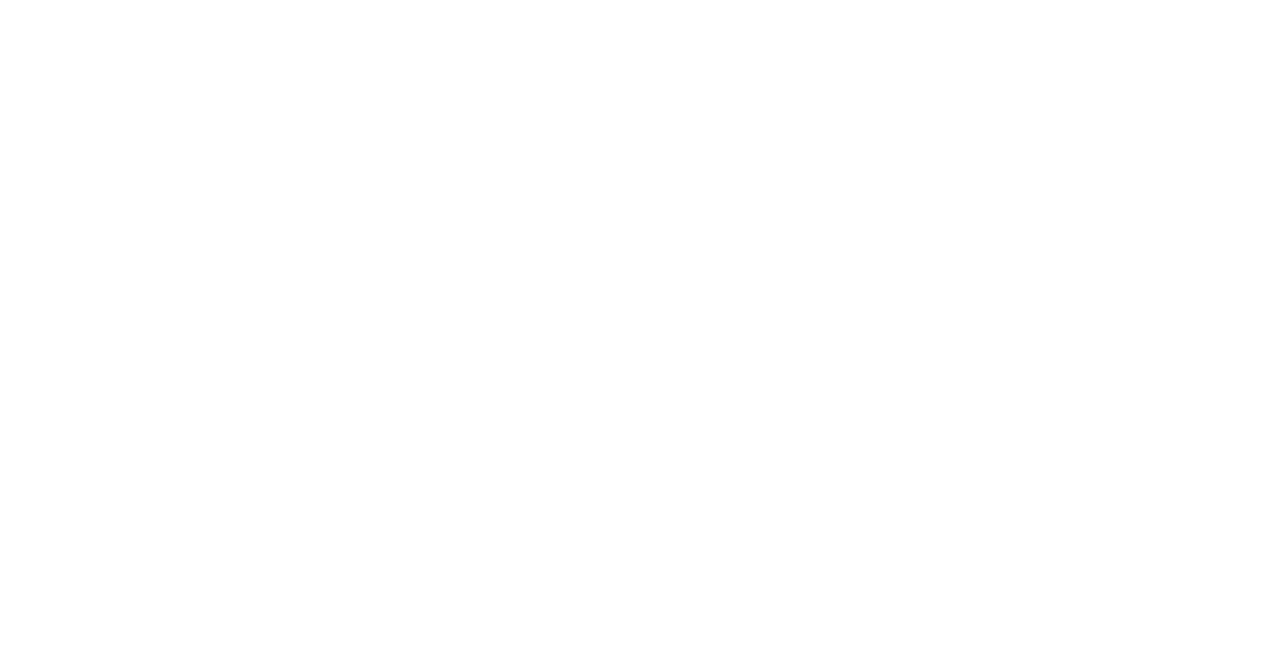
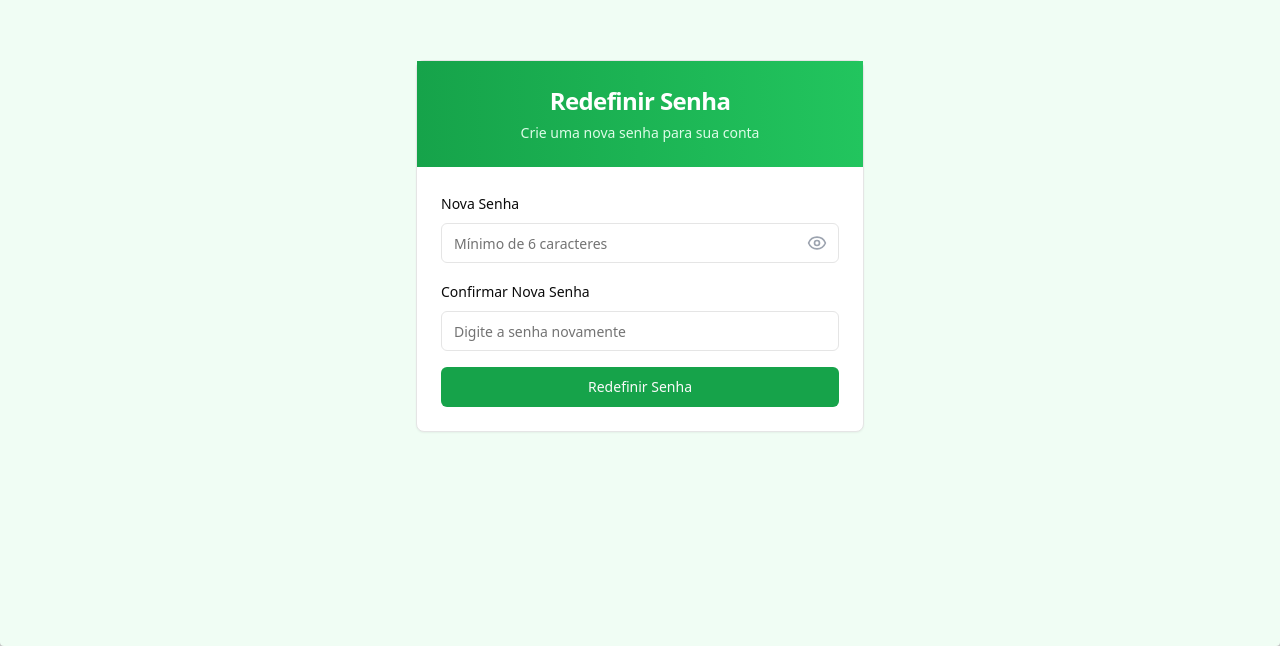
Before and after one commit to AprovaUFC/portalProfessor, a React (Vite) app: page /reset-password in a window 1280 px wide. Before the commit this address had no page. Shown: the part 154-800 px from the top of the page. Built offline with nearby package versions, Linux system fonts and the light colour scheme.

Commit message:
feat: Redefinicao de senha

```diff
--- /dev/null
+++ b/src/Pages/ResetSenha/ResetSenha.tsx
@@ -0,0 +1,160 @@
+import { useState } from "react"
+import { useSearchParams } from "react-router-dom" // Certifique-se de estar usando a versão correta
+import { motion } from "framer-motion"
+import { Card, CardContent, CardDescription, CardHeader, CardTitle } from "@/components/ui/card"
+import { Button } from "@/components/ui/button"
+import { Input } from "@/components/ui/input"
+import { Label } from "@/components/ui/label"
+import { Alert, AlertDescription, AlertTitle } from "@/components/ui/alert"
+import { Eye, EyeOff, AlertCircle, CheckCircle2 } from "lucide-react"
+import { toast, ToastContainer } from 'react-toastify'
+import 'react-toastify/dist/ReactToastify.css'
+import { supabase } from "@/lib/supabase" // Ajuste o caminho da importação do Supabase
+
+const fadeInUp = {
+  initial: { opacity: 0, y: 20 },
+  animate: { opacity: 1, y: 0 },
+  transition: { duration: 0.3 }
+}
+
+export default function ResetSenha() {
+  const [novaSenha, setNovaSenha] = useState("")
+  const [confirmarSenha, setConfirmarSenha] = useState("")
+  const [mostrarSenha, setMostrarSenha] = useState(false)
+  const [erro, setErro] = useState<string | null>(null)
+  const [sucesso, setSucesso] = useState(false)
+
+  const [searchParams] = useSearchParams() // O primeiro valor é o URLSearchParams
+  const token = searchParams.get('token') // Usar o método get no searchParams para pegar o token da URL
+  const email = searchParams.get('email') // Capturando o e-mail da URL para o processo de verificação
+  console.log(token)
+  console.log(email)
+  const validarSenha = (senha: string) => {
+    return senha.length >= 6
+  }
+
+  const handleSubmit = async (e: React.FormEvent) => {
+    e.preventDefault()
+    setErro(null)
+    setSucesso(false)
+
+    if (!validarSenha(novaSenha)) {
+      setErro("A senha deve ter pelo menos 6 caracteres.")
+      return
+    }
+
+    if (novaSenha !== confirmarSenha) {
+      setErro("As senhas não coincidem.")
+      return
+    }
+
+    // Verifica se o token e o e-mail estão presentes
+    if (!token || !email) {
+      setErro("Token de redefinição ou e-mail não encontrado.")
+      return
+    }
+
+    // Verificando o token de recuperação
+    const { error: verifyError } = await supabase.auth.verifyOtp({
+      type: 'recovery', // Tipo de OTP para redefinição de senha
+      token: token, // Token obtido da URL
+      email: email // E-mail do usuário
+    })
+
+
+    if (verifyError) {
+      setErro("Houve um erro ao validar o token. Por favor, tente novamente.")
+      console.error(verifyError)
+      return
+    }
+
+    // Atualizando a senha do usuário no Supabase
+    const { error: updateError } = await supabase.auth.updateUser({
+      password: novaSenha
+    })
+
+    if (updateError) {
+      setErro("Houve um erro ao redefinir sua senha. Por favor, tente novamente.")
+      console.error(updateError)
+    } else {
+      setSucesso(true)
+      toast.success("Senha redefinida com sucesso!")
+      setNovaSenha("")
+      setConfirmarSenha("")
+    }
+  }
+
+  return (
+    <div className="min-h-screen bg-green-50 rounded-sm shadow-black shadow-2xl p-4 flex items-center justify-center">
+      <motion.div
+        className="w-full max-w-md"
+        initial="initial"
+        animate="animate"
+        variants={fadeInUp}
+      >
+        <Card>
+          <CardHeader className="bg-gradient-to-r from-green-600 to-green-500">
+            <CardTitle className="text-2xl text-white text-center">Redefinir Senha</CardTitle>
+            <CardDescription className="text-green-100 text-center">
+              Crie uma nova senha para sua conta
+            </CardDescription>
+          </CardHeader>
+          <CardContent className="pt-6">
+            <form onSubmit={handleSubmit} className="space-y-4">
+              <div className="space-y-2">
+                <Label htmlFor="novaSenha">Nova Senha</Label>
+                <div className="relative">
+                  <Input
+                    id="novaSenha"
+                    type={mostrarSenha ? "text" : "password"}
+                    value={novaSenha}
+                    onChange={(e) => setNovaSenha(e.target.value)}
+                    required
+                    className="pr-10"
+                    placeholder="Mínimo de 6 caracteres"
+                  />
+                  <button
+                    type="button"
+                    onClick={() => setMostrarSenha(!mostrarSenha)}
+                    className="absolute inset-y-0 right-0 pr-3 flex items-center text-gray-400 hover:text-gray-600"
+                  >
+                    {mostrarSenha ? <EyeOff size={20} /> : <Eye size={20} />}
+                  </button>
+                </div>
+              </div>
+              <div className="space-y-2">
+                <Label htmlFor="confirmarSenha">Confirmar Nova Senha</Label>
+                <Input
+                  id="confirmarSenha"
+                  type="password"
+                  value={confirmarSenha}
+                  onChange={(e) => setConfirmarSenha(e.target.value)}
+                  required
+                  placeholder="Digite a senha novamente"
+                />
+              </div>
+              {erro && (
+                <Alert variant="destructive">
+                  <AlertCircle className="h-4 w-4" />
+                  <AlertTitle>Erro</AlertTitle>
+                  <AlertDescription>{erro}</AlertDescription>
+                </Alert>
+              )}
+              {sucesso && (
+                <Alert variant="default" className="bg-green-100 text-green-800 border-green-300">
+                  <CheckCircle2 className="h-4 w-4" />
+                  <AlertTitle>Sucesso</AlertTitle>
+                  <AlertDescription>Sua senha foi redefinida com sucesso.</AlertDescription>
+                </Alert>
+              )}
+              <Button type="submit" className="w-full bg-green-600 hover:bg-green-700">
+                Redefinir Senha
+              </Button>
+            </form>
+          </CardContent>
+        </Card>
+      </motion.div>
+      <ToastContainer position="bottom-right" autoClose={3000} />
+    </div>
+  )
+}
--- a/src/app/app.tsx
+++ b/src/app/app.tsx
@@ -4,6 +4,7 @@
 import PaginaGerenciarCadastros from '@/Pages/Geren_Cadastro/gerenc_cadastros';
 import PaginaNotas from '@/Pages/Notas/notas';
 import PerfilProfessor from '@/Pages/Perfil/perfil';
+import ResetSenha from '@/Pages/ResetSenha/ResetSenha';
 import AuthComponent from 'components/AuthComponent/AuthComponent';
 
 
@@ -49,6 +50,7 @@
             <PerfilProfessor/>
           </PrivateRoute>
         }></Route>
+        <Route path='/reset-password' element={<ResetSenha/>}></Route>
       </Routes>
     </Router>
   );
--- a/src/components/AuthComponent/AuthComponent.tsx
+++ b/src/components/AuthComponent/AuthComponent.tsx
@@ -24,7 +24,23 @@
     const [loginError,setLoginError] = useState('')
     const [registerError,setRegisterError] = useState('')
     const [showModal,setShowModal] = useState(false)
+    const [forgotPasswordModal, setForgotPasswordModal] = useState(false);
+    const [resetMessage, setResetMessage] = useState('');
     const navigate = useNavigate();
+
+
+    const handleForgotPassword = async (e: React.FormEvent<HTMLFormElement>) => {
+      e.preventDefault();
+      setResetMessage('');
+
+      const { error } = await supabase.auth.resetPasswordForEmail(email);
+      if (error) {
+        setResetMessage('Erro ao tentar recuperar senha. Verifique o email inserido.');
+      } else {
+        setResetMessage('Um email de recuperação foi enviado. Por favor, verifique sua caixa de entrada.');
+      }
+    };
+
 
     const handleLogin = async (e: React.FormEvent<HTMLFormElement>) => {
       e.preventDefault();
@@ -187,6 +203,10 @@
                 />
               </div>
               <Button type="submit" className="w-full bg-green-600 hover:bg-green-700">Entrar</Button>
+              <Button type="button" variant="link" onClick={() => setForgotPasswordModal(true)} className="mt-2 w-full self-center">
+                Esqueceu sua senha?
+              </Button>
+
                 {/* Exibe a mensagem de erro se houver */}
                 {loginError && (
                     <p className="text-red-500 text-sm">
@@ -277,7 +297,36 @@
             </DialogDescription>
         </DialogHeader>
       </DialogContent>
-    </Dialog>`
+    </Dialog>
+
+    <Dialog open={forgotPasswordModal} onOpenChange={setForgotPasswordModal}>
+      <DialogContent>
+        <DialogHeader>
+          <DialogTitle>Recuperar Senha</DialogTitle>
+          <DialogDescription>
+            Insira seu email para receber instruções de redefinição de senha.
+          </DialogDescription>
+        </DialogHeader>
+        <form onSubmit={handleForgotPassword} className="space-y-4">
+          <div className="space-y-2">
+            <Label htmlFor="reset-email">Email</Label>
+            <Input
+              id="reset-email"
+              type="email"
+              value={email}
+              onChange={(e) => setEmail(e.target.value)}
+              required
+              className="border-green-300 focus:border-green-500 focus:ring-green-500"
+            />
+          </div>
+          <Button type="submit" className="w-full bg-green-600 hover:bg-green-700">Enviar Email de Recuperação</Button>
+        </form>
+        {resetMessage && (
+          <p className="mt-4 text-green-500 text-sm">{resetMessage}</p>
+        )}
+      </DialogContent>
+    </Dialog>
+
 
   </div>
   )
```
Lines whose indentation alone changed are shown as unchanged.
